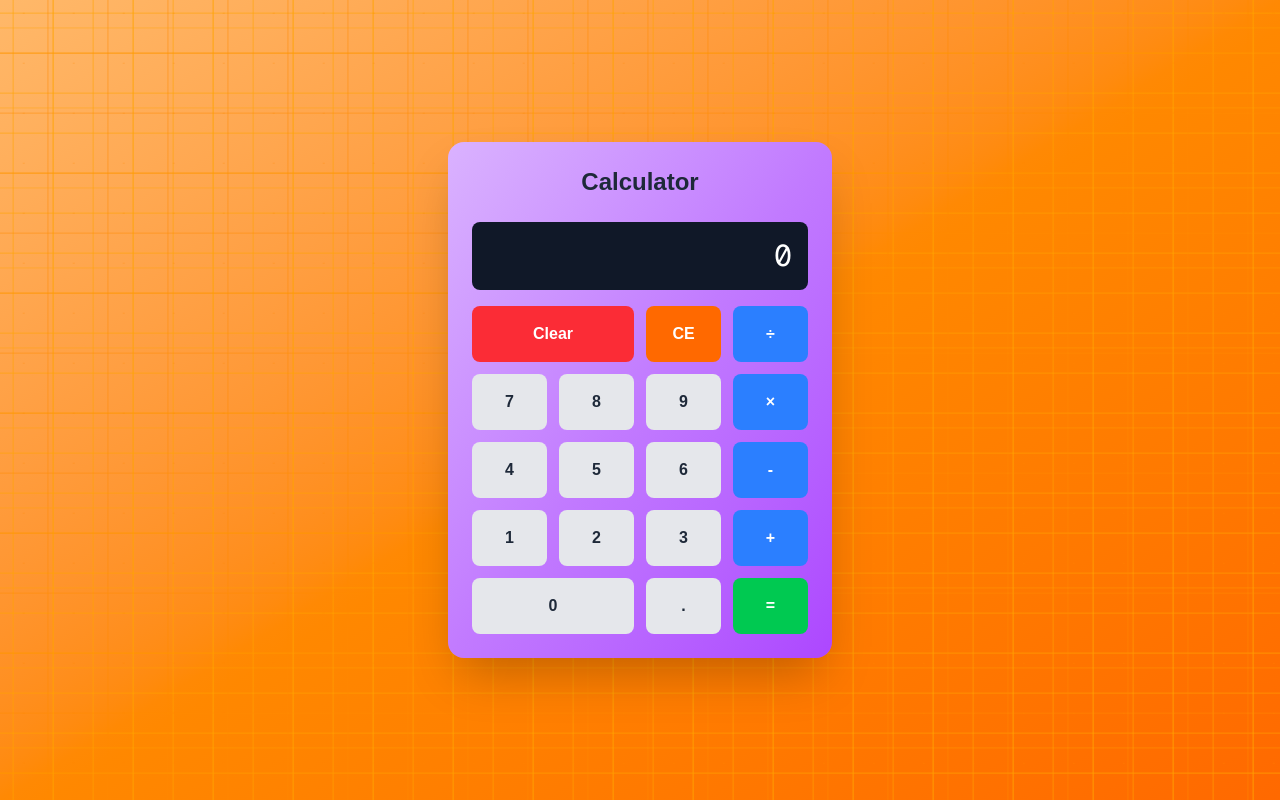
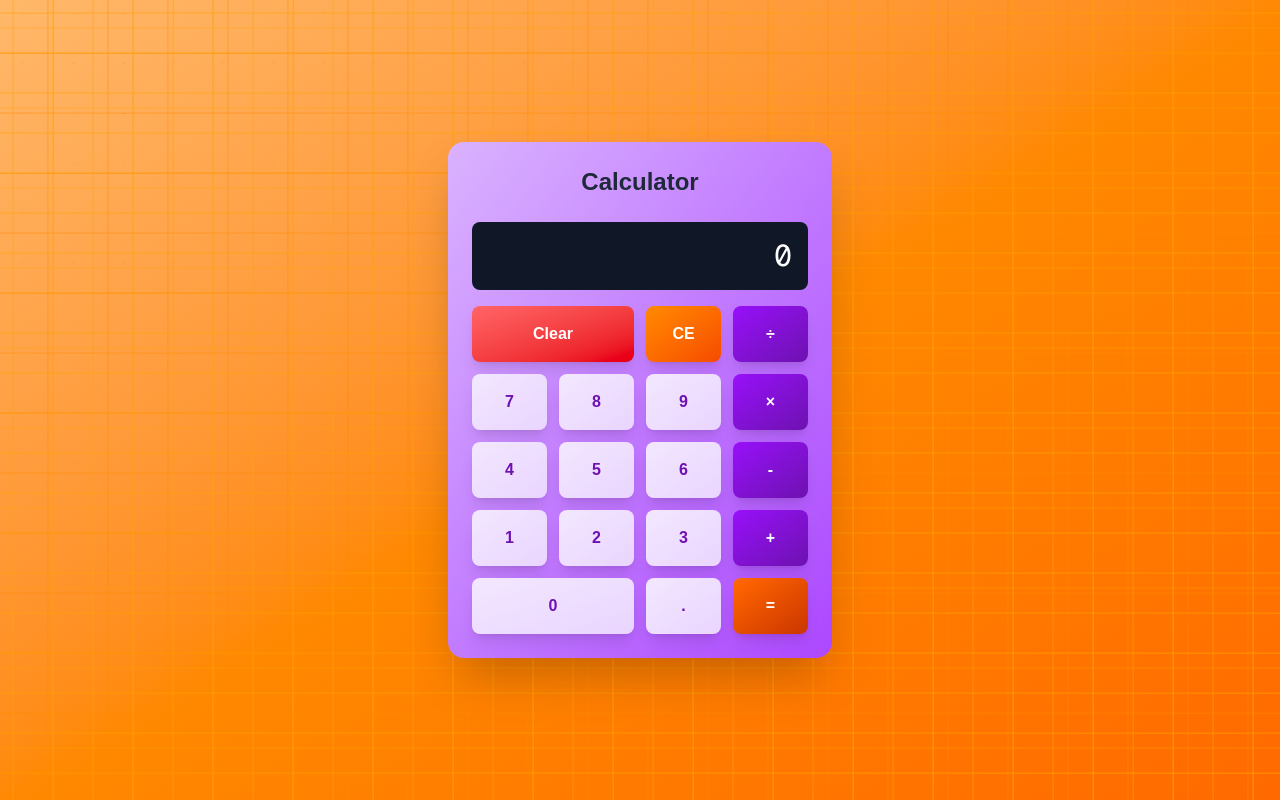
Before and after one commit to ns-test-org/testyyy, a Next.js app in the folder packages/new-web-app-room/: page / in a window 1280 px wide. Built offline with nearby package versions, Linux system fonts and the light colour scheme.

Commit message:
AI chat session: Updated code and files

```diff
--- a/packages/new-web-app-room/src/app/page.tsx
+++ b/packages/new-web-app-room/src/app/page.tsx
@@ -114,19 +114,19 @@ export default function Calculator() {
           {/* Row 1 */}
           <button
             onClick={clearAll}
-            className="col-span-2 bg-red-500 hover:bg-red-600 text-white font-semibold py-4 rounded-lg transition-colors"
+            className="col-span-2 bg-gradient-to-br from-red-400 to-red-600 hover:from-red-500 hover:to-red-700 text-white font-semibold py-4 rounded-lg transition-all shadow-lg"
           >
             Clear
           </button>
           <button
             onClick={clearEntry}
-            className="bg-orange-500 hover:bg-orange-600 text-white font-semibold py-4 rounded-lg transition-colors"
+            className="bg-gradient-to-br from-orange-400 to-orange-600 hover:from-orange-500 hover:to-orange-700 text-white font-semibold py-4 rounded-lg transition-all shadow-lg"
           >
             CE
           </button>
           <button
             onClick={() => inputOperation('÷')}
-            className="bg-blue-500 hover:bg-blue-600 text-white font-semibold py-4 rounded-lg transition-colors"
+            className="bg-gradient-to-br from-purple-600 to-purple-800 hover:from-purple-700 hover:to-purple-900 text-white font-semibold py-4 rounded-lg transition-all shadow-lg"
           >
             ÷
           </button>
@@ -134,25 +134,25 @@ export default function Calculator() {
           {/* Row 2 */}
           <button
             onClick={() => inputNumber('7')}
-            className="bg-gray-200 hover:bg-gray-300 text-gray-800 font-semibold py-4 rounded-lg transition-colors"
+            className="bg-gradient-to-br from-purple-100 to-purple-200 hover:from-purple-200 hover:to-purple-300 text-purple-800 font-semibold py-4 rounded-lg transition-all shadow-lg"
           >
             7
           </button>
           <button
             onClick={() => inputNumber('8')}
-            className="bg-gray-200 hover:bg-gray-300 text-gray-800 font-semibold py-4 rounded-lg transition-colors"
+            className="bg-gradient-to-br from-purple-100 to-purple-200 hover:from-purple-200 hover:to-purple-300 text-purple-800 font-semibold py-4 rounded-lg transition-all shadow-lg"
           >
             8
           </button>
           <button
             onClick={() => inputNumber('9')}
-            className="bg-gray-200 hover:bg-gray-300 text-gray-800 font-semibold py-4 rounded-lg transition-colors"
+            className="bg-gradient-to-br from-purple-100 to-purple-200 hover:from-purple-200 hover:to-purple-300 text-purple-800 font-semibold py-4 rounded-lg transition-all shadow-lg"
           >
             9
           </button>
           <button
             onClick={() => inputOperation('×')}
-            className="bg-blue-500 hover:bg-blue-600 text-white font-semibold py-4 rounded-lg transition-colors"
+            className="bg-gradient-to-br from-purple-600 to-purple-800 hover:from-purple-700 hover:to-purple-900 text-white font-semibold py-4 rounded-lg transition-all shadow-lg"
           >
             ×
           </button>
@@ -160,25 +160,25 @@ export default function Calculator() {
           {/* Row 3 */}
           <button
             onClick={() => inputNumber('4')}
-            className="bg-gray-200 hover:bg-gray-300 text-gray-800 font-semibold py-4 rounded-lg transition-colors"
+            className="bg-gradient-to-br from-purple-100 to-purple-200 hover:from-purple-200 hover:to-purple-300 text-purple-800 font-semibold py-4 rounded-lg transition-all shadow-lg"
           >
             4
           </button>
           <button
             onClick={() => inputNumber('5')}
-            className="bg-gray-200 hover:bg-gray-300 text-gray-800 font-semibold py-4 rounded-lg transition-colors"
+            className="bg-gradient-to-br from-purple-100 to-purple-200 hover:from-purple-200 hover:to-purple-300 text-purple-800 font-semibold py-4 rounded-lg transition-all shadow-lg"
           >
             5
           </button>
           <button
             onClick={() => inputNumber('6')}
-            className="bg-gray-200 hover:bg-gray-300 text-gray-800 font-semibold py-4 rounded-lg transition-colors"
+            className="bg-gradient-to-br from-purple-100 to-purple-200 hover:from-purple-200 hover:to-purple-300 text-purple-800 font-semibold py-4 rounded-lg transition-all shadow-lg"
           >
             6
           </button>
           <button
             onClick={() => inputOperation('-')}
-            className="bg-blue-500 hover:bg-blue-600 text-white font-semibold py-4 rounded-lg transition-colors"
+            className="bg-gradient-to-br from-purple-600 to-purple-800 hover:from-purple-700 hover:to-purple-900 text-white font-semibold py-4 rounded-lg transition-all shadow-lg"
           >
             -
           </button>
@@ -186,25 +186,25 @@ export default function Calculator() {
           {/* Row 4 */}
           <button
             onClick={() => inputNumber('1')}
-            className="bg-gray-200 hover:bg-gray-300 text-gray-800 font-semibold py-4 rounded-lg transition-colors"
+            className="bg-gradient-to-br from-purple-100 to-purple-200 hover:from-purple-200 hover:to-purple-300 text-purple-800 font-semibold py-4 rounded-lg transition-all shadow-lg"
           >
             1
           </button>
           <button
             onClick={() => inputNumber('2')}
-            className="bg-gray-200 hover:bg-gray-300 text-gray-800 font-semibold py-4 rounded-lg transition-colors"
+            className="bg-gradient-to-br from-purple-100 to-purple-200 hover:from-purple-200 hover:to-purple-300 text-purple-800 font-semibold py-4 rounded-lg transition-all shadow-lg"
           >
             2
           </button>
           <button
             onClick={() => inputNumber('3')}
-            className="bg-gray-200 hover:bg-gray-300 text-gray-800 font-semibold py-4 rounded-lg transition-colors"
+            className="bg-gradient-to-br from-purple-100 to-purple-200 hover:from-purple-200 hover:to-purple-300 text-purple-800 font-semibold py-4 rounded-lg transition-all shadow-lg"
           >
             3
           </button>
           <button
             onClick={() => inputOperation('+')}
-            className="bg-blue-500 hover:bg-blue-600 text-white font-semibold py-4 rounded-lg transition-colors"
+            className="bg-gradient-to-br from-purple-600 to-purple-800 hover:from-purple-700 hover:to-purple-900 text-white font-semibold py-4 rounded-lg transition-all shadow-lg"
           >
             +
           </button>
@@ -212,19 +212,19 @@ export default function Calculator() {
           {/* Row 5 */}
           <button
             onClick={() => inputNumber('0')}
-            className="col-span-2 bg-gray-200 hover:bg-gray-300 text-gray-800 font-semibold py-4 rounded-lg transition-colors"
+            className="col-span-2 bg-gradient-to-br from-purple-100 to-purple-200 hover:from-purple-200 hover:to-purple-300 text-purple-800 font-semibold py-4 rounded-lg transition-all shadow-lg"
           >
             0
           </button>
           <button
             onClick={inputDecimal}
-            className="bg-gray-200 hover:bg-gray-300 text-gray-800 font-semibold py-4 rounded-lg transition-colors"
+            className="bg-gradient-to-br from-purple-100 to-purple-200 hover:from-purple-200 hover:to-purple-300 text-purple-800 font-semibold py-4 rounded-lg transition-all shadow-lg"
           >
             .
           </button>
           <button
             onClick={performCalculation}
-            className="bg-green-500 hover:bg-green-600 text-white font-semibold py-4 rounded-lg transition-colors"
+            className="bg-gradient-to-br from-orange-500 to-orange-700 hover:from-orange-600 hover:to-orange-800 text-white font-semibold py-4 rounded-lg transition-all shadow-lg"
           >
             =
           </button>
```
